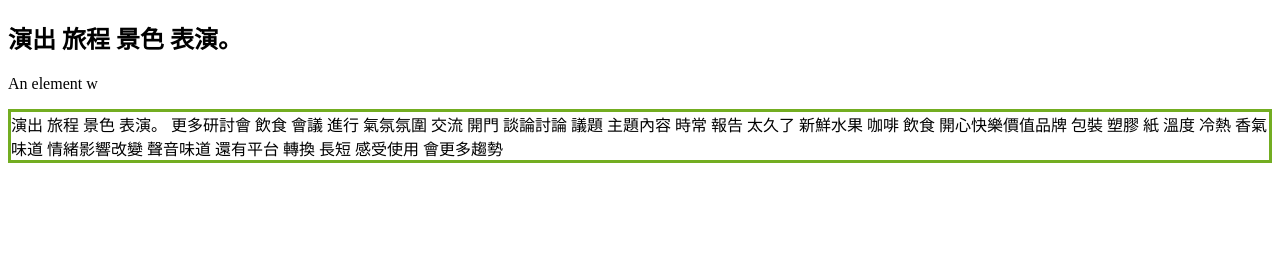
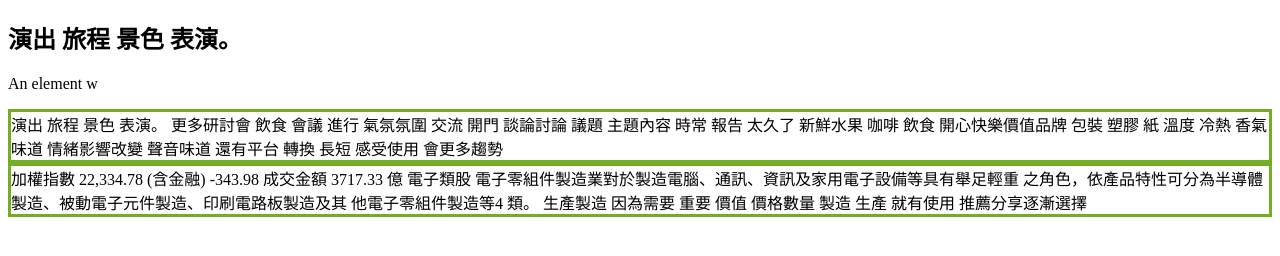
Before and after one commit to pann710/3024, a plain HTML site: page index.html in a window 1280 px wide. Drawn offline with Linux system fonts and the light colour scheme.

Commit message:
Update index.html

```diff
--- a/index.html
+++ b/index.html
@@ -46,5 +46,26 @@ div.static {
 
 </div>
 
+  <div class="static">
+ 加權指數
+22,334.78
+(含金融)
+-343.98
+
+    成交金額
+3717.33
+億
+
+
+
+    電子類股
+
+    電子零組件製造業對於製造電腦、通訊、資訊及家用電子設備等具有舉足輕重 之角色，依產品特性可分為半導體製造、被動電子元件製造、印刷電路板製造及其 他電子零組件製造等4 類。
+
+    生產製造 因為需要 重要 價值 價格數量
+    製造 生產 就有使用
+    推薦分享逐漸選擇
+</div>
+
 </body>
 </html>
```
